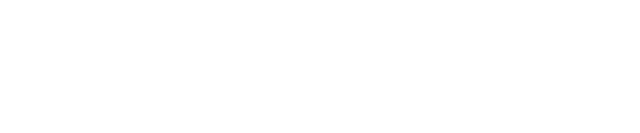
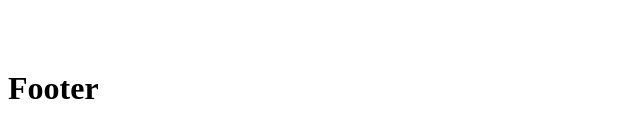
Before and after one commit to Archivolt1/sveltekit-pokedex, a SvelteKit app: page / in a window 1280 px wide. Shown: the part 680-813 px from the top of the page, without its empty margins (0-640 px from the left). Built offline with nearby package versions, Linux system fonts and the light colour scheme.

Commit message:
Add footer.

```diff
--- /dev/null
+++ b/src/lib/components/SiteFooter.svelte
@@ -0,0 +1,3 @@
+<script></script>
+
+<h1>Footer</h1>
--- a/src/routes/+layout.svelte
+++ b/src/routes/+layout.svelte
@@ -4,6 +4,7 @@
 	import validateBreakpoint from "$lib/functions/breakpoints";
 	import MenuBar from '$lib/components/MenuBar.svelte';
 	import SiteHeader from '$lib/components/SiteHeader.svelte';
+	import SiteFooter from '$lib/components/SiteFooter.svelte';
 
 	let pre = "svelte-fluid-layout-";
 	const fullHeight = (node: any) => {
@@ -93,7 +94,7 @@
 			<slot />
 		</div>
 		<slot name="side2" />
-		<slot name="footer" />
+		<slot name="footer"><SiteFooter></SiteFooter></slot>
 	</div>
 
 	<div class="{pre}large {pre}large-{breakpoint}">
@@ -108,6 +109,6 @@
 				<slot name="side2" />
 			</div>
 		</div>
-		<slot name="footer" />
+		<slot name="footer"><SiteFooter></SiteFooter></slot>
 	</div>
 </QueryClientProvider>
```
